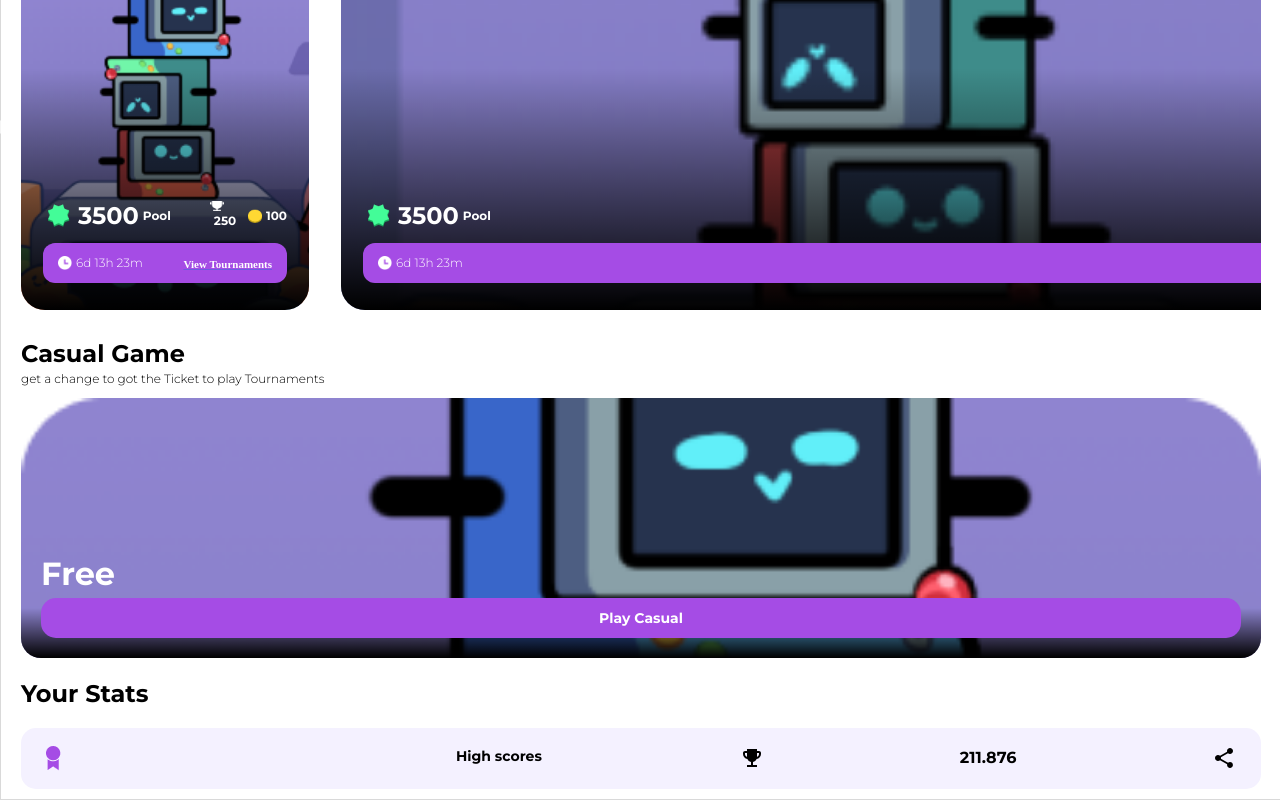
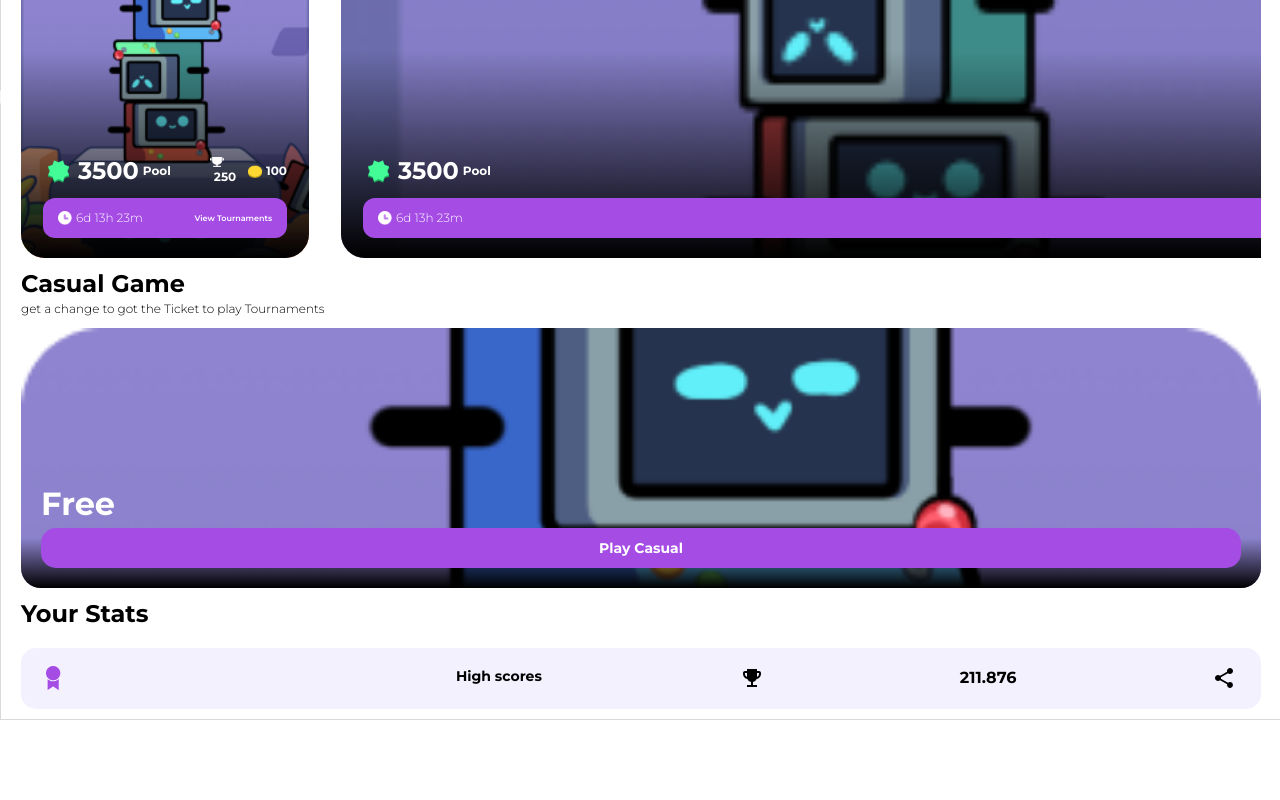
Before and after one commit to ebennaga/mini-games, a Next.js app: page /games/1 in a window 1280 px wide. Shown: the part 543-1343 px from the top of the page. After the commit the page ends 1263 px from the top, so only its background shows below. Built offline with nearby package versions, Linux system fonts and the light colour scheme.

Commit message:
fix height cardSlider & underline none

```diff
--- a/components/TournamentCard/index.tsx
+++ b/components/TournamentCard/index.tsx
@@ -1,5 +1,5 @@
 import React from 'react';
-import { Box, Typography, Link } from '@mui/material';
+import { Box, ButtonBase, Typography } from '@mui/material';
 
 interface TournamentCardProps {
     users: string;
@@ -16,7 +16,7 @@ const TournamentCard: React.FC<TournamentCardProps> = ({ time, champion, coin, p
         <Box
             sx={{
                 width: '90%',
-                height: '372px',
+                height: '320px',
                 backgroundImage: `url('/icons/dummy/menara.png')`,
                 backgroundPosition: 'center',
                 backgroundSize: 'cover',
@@ -165,18 +165,9 @@ const TournamentCard: React.FC<TournamentCardProps> = ({ time, champion, coin, p
                                     {time}
                                 </Typography>
                             </Box>
-                            <Link href='/'>
-                                <a
-                                    style={{
-                                        textDecoration: 'none !important',
-                                        fontWeight: 600,
-                                        color: '#fff',
-                                        fontSize: '11px'
-                                    }}
-                                >
-                                    View Tournaments
-                                </a>
-                            </Link>
+                            <ButtonBase>
+                                <Typography sx={{ fontWeight: 600, color: '#fff', fontSize: '8px' }}>View Tournaments</Typography>
+                            </ButtonBase>
                         </Box>
                     </Box>
                 </Box>
--- a/components/TournamentSlider/TournamentSliderGD.tsx
+++ b/components/TournamentSlider/TournamentSliderGD.tsx
@@ -18,7 +18,7 @@ const TournamentSlider = (props: TournamentSliderProps) => {
     return (
         <Box
             sx={{
-                '& .slick-slider': { maxWidth: '100vw', width: '100%', height: '380px' },
+                '& .slick-slider': { maxWidth: '100vw', width: '100%', height: '320px' },
                 '& .slick-arrow': { display: 'none' },
                 '& .slick-current': {
                     maxWidth: '500px !important',
--- a/containers/GameDetail/index.tsx
+++ b/containers/GameDetail/index.tsx
@@ -85,7 +85,7 @@ const GameDetailContainer = () => {
                     </TournamentSlider>
                 </Grid>
             </Grid>
-            <Grid container padding='10px 20px' direction='column'>
+            <Grid container padding='0px 20px' direction='column'>
                 <Grid item xs={6}>
                     <Typography variant='h5' sx={{ fontWeight: 'bold' }}>
                         Casual Game
```
